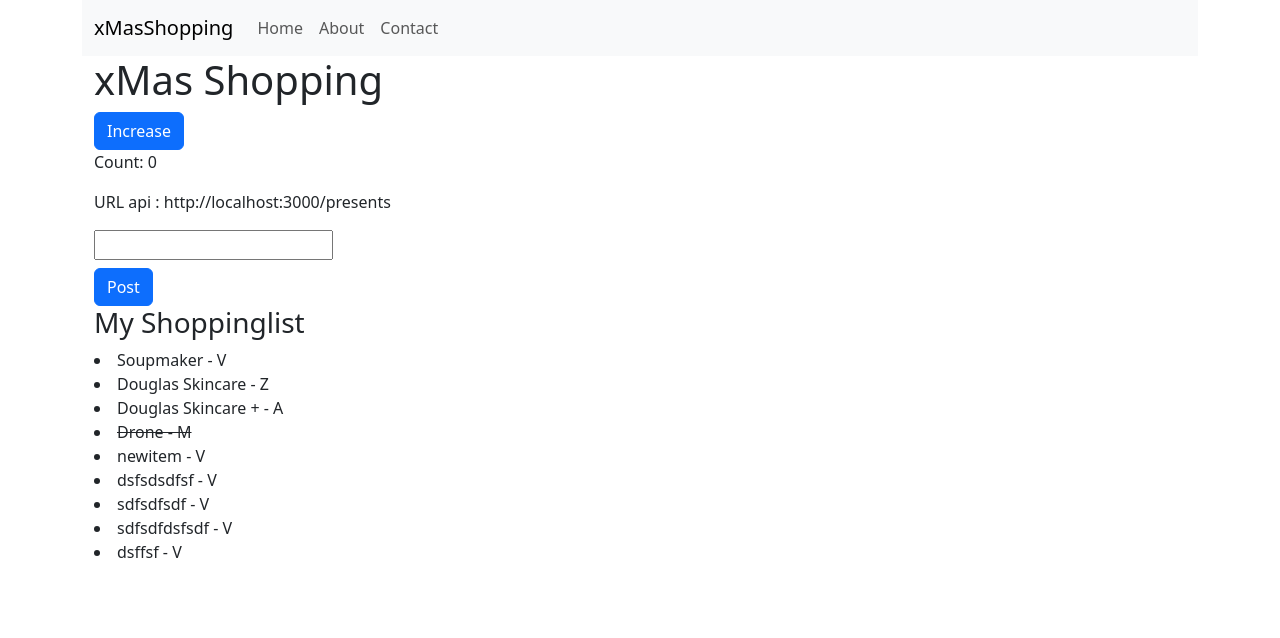
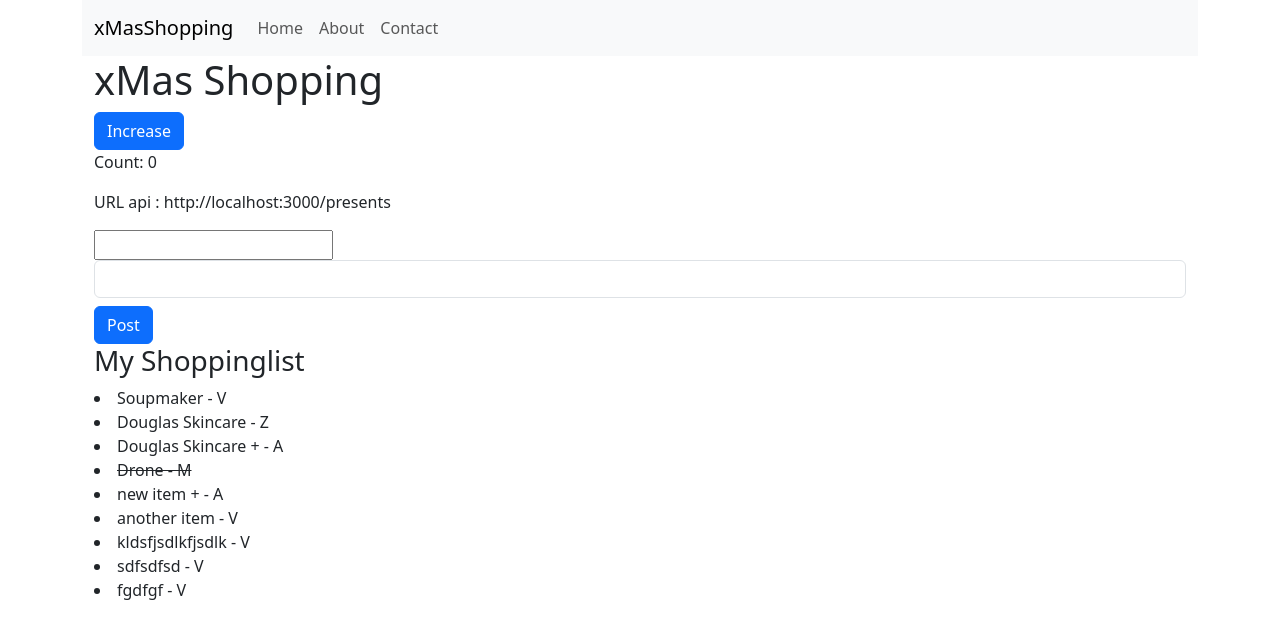
Before and after one commit to mdenitti/Angular18, an Angular app: page /home in a window 1280 px wide. Shown: the top 638 px of the page. Built offline with nearby package versions, Linux system fonts and the light colour scheme; data requests are answered from the project's data file.

Commit message:
added hardcoded user to dropdown and update post method

```diff
--- a/src/app/home/home.component.html
+++ b/src/app/home/home.component.html
@@ -6,6 +6,12 @@
            <p>Count: {{ count }}</p>
             <p>URL api : {{ url }}</p>
            <input type="text" [(ngModel)]="myContent">
+           <select class="form-control" [(ngModel)]="user">
+             <option value="1">user1</option>
+             <option value="2">user2</option>
+             <option value="3">user3</option>
+           </select>
+           {{ user }}
            <h2>{{ myContent }}</h2>
            <button (click)="postData()" class="btn btn-primary">Post</button>
 
--- a/src/app/home/home.component.ts
+++ b/src/app/home/home.component.ts
@@ -15,6 +15,7 @@ export class HomeComponent {
   myContent:string = '';
   url:string = 'http://localhost:3000/presents';
   todos:any[] = [];
+  user: any;
 
   increaseCount() {
     this.count++;
@@ -27,7 +28,7 @@ export class HomeComponent {
       headers: {'Content-Type': 'application/json', 'User-Agent': 'insomnia/8.3.0'},
       body: JSON.stringify({
         'title': this.myContent,
-        'owner': 'V',
+        'owner': this.user,
         'done': false
       })
     };
--- a/src/db/db.json
+++ b/src/db/db.json
@@ -25,34 +25,56 @@
       "done": true
     },
     {
-      "title": "newitem",
-      "owner": "V",
+      "title": "new item +",
+      "owner": "A",
       "done": false,
       "id": 5
     },
     {
-      "title": "dsfsdsdfsf",
+      "title": "another item",
       "owner": "V",
       "done": false,
       "id": 6
     },
     {
-      "title": "sdfsdfsdf",
+      "title": "kldsfjsdlkfjsdlk",
       "owner": "V",
       "done": false,
       "id": 7
     },
     {
-      "title": "sdfsdfdsfsdf",
+      "title": "sdfsdfsd",
       "owner": "V",
       "done": false,
       "id": 8
     },
     {
-      "title": "dsffsf",
+      "title": "fgdfgf",
       "owner": "V",
       "done": false,
       "id": 9
     }
+  ],
+  "users": [
+    {
+      "id": 1,
+      "name": "V",
+      "password": "123"
+    },
+    {
+      "id": 2,
+      "name": "Z",
+      "password": "123"
+    },
+    {
+      "id": 3,
+      "name": "A",
+      "password": "123"
+    },
+    {
+      "id": 4,
+      "name": "M",
+      "password": "123"
+    }
   ]
 }
```
